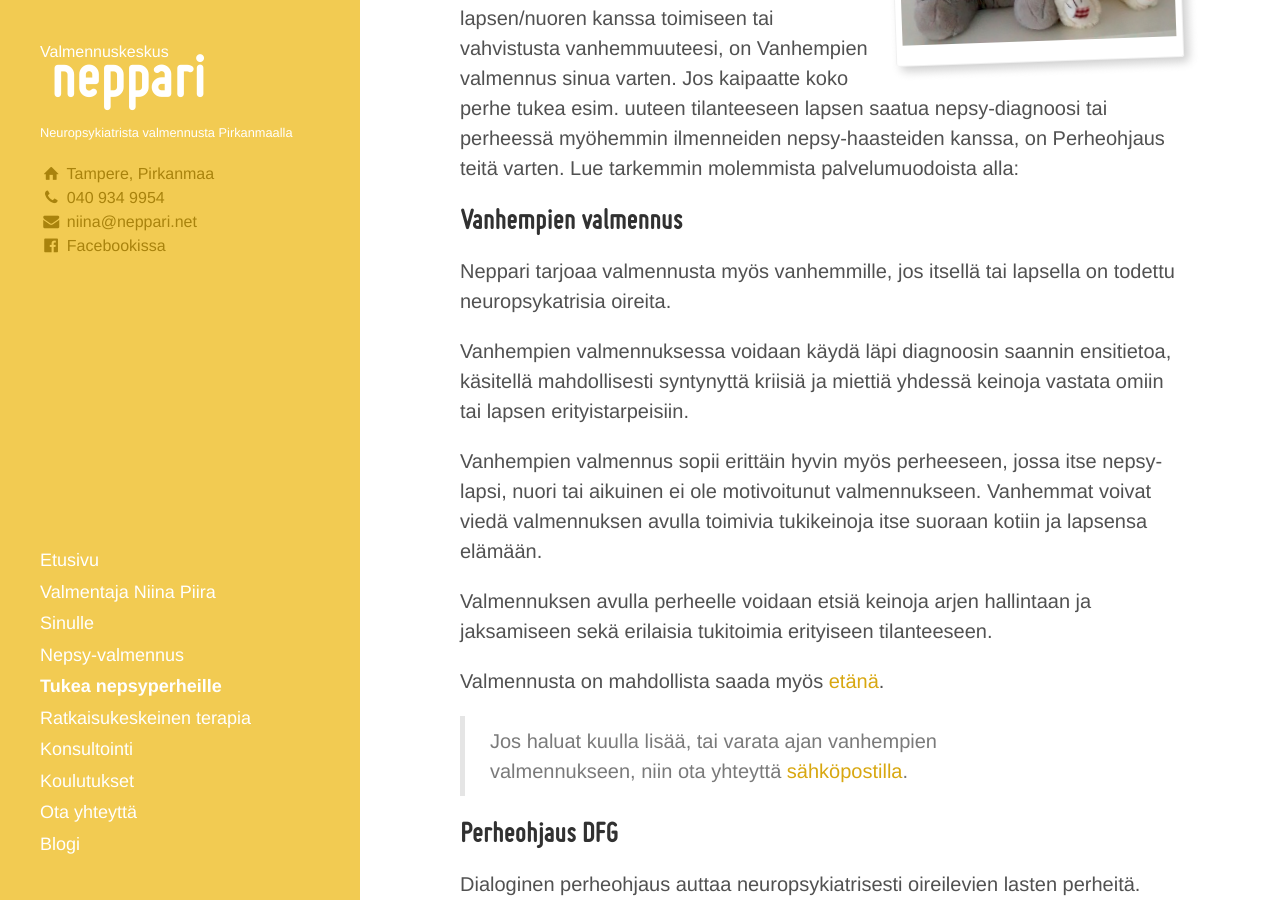
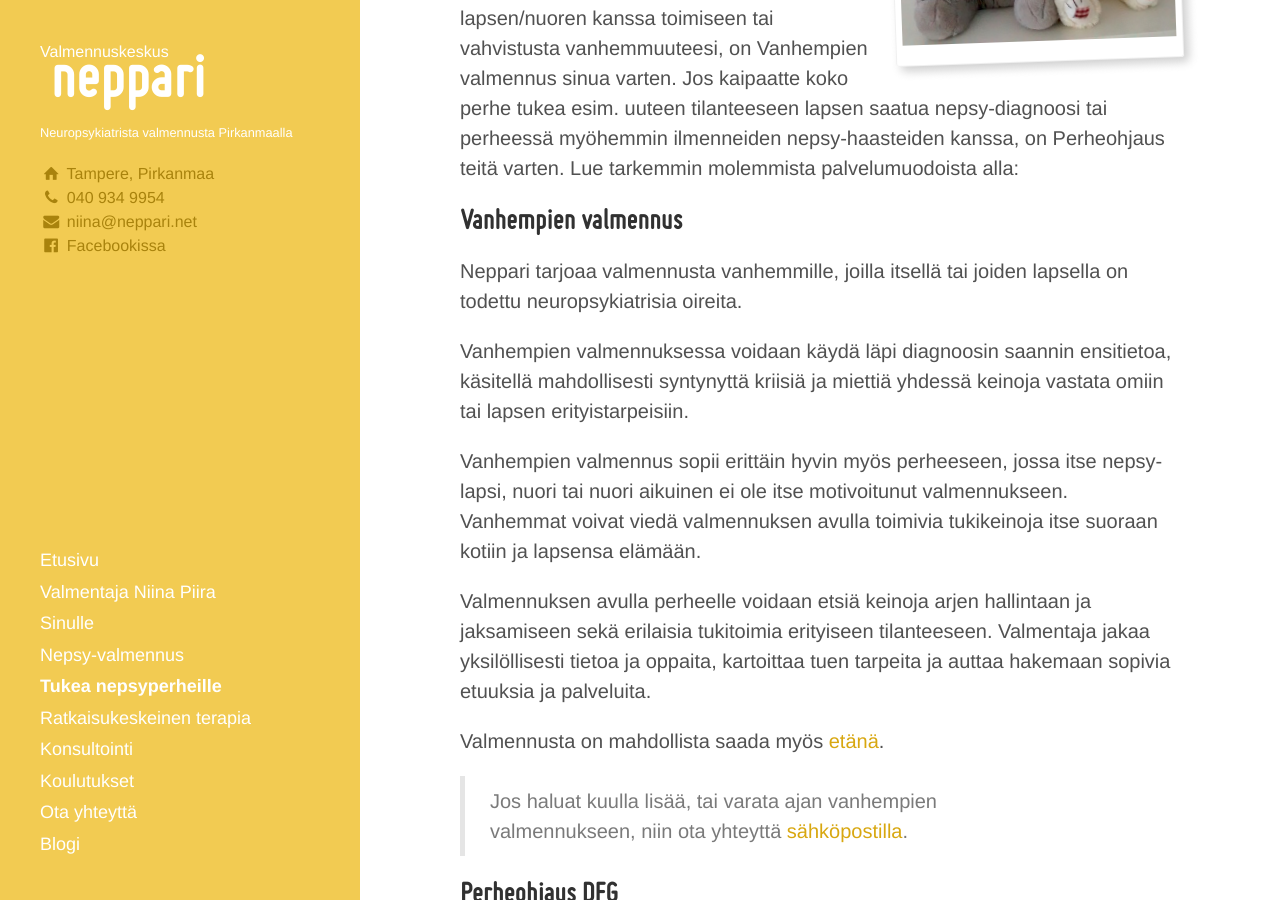
Before and after one commit to niinapiira/neppari.net, a Jekyll site: the page built from tukea-nepsyperheille.md, in a window 1280 px wide and 900 px high, scrolled down 241 px. Built offline with Jekyll 4.4.1, drawn with Linux system fonts in a browser that asks for light colours.

Commit message:
Update tukea-nepsyperheille.md

```diff
--- a/tukea-nepsyperheille.md
+++ b/tukea-nepsyperheille.md
@@ -12,13 +12,13 @@
 
 ## Vanhempien valmennus
 
-Neppari tarjoaa valmennusta myös vanhemmille, jos itsellä tai lapsella on todettu neuropsykatrisia oireita.
+Neppari tarjoaa valmennusta vanhemmille, joilla itsellä tai joiden lapsella on todettu neuropsykiatrisia oireita.
 
 Vanhempien valmennuksessa voidaan käydä läpi diagnoosin saannin ensitietoa, käsitellä mahdollisesti syntynyttä kriisiä ja miettiä yhdessä keinoja vastata omiin tai lapsen erityistarpeisiin.
 
-Vanhempien valmennus sopii erittäin hyvin myös perheeseen, jossa itse nepsy-lapsi, nuori tai aikuinen ei ole motivoitunut valmennukseen. Vanhemmat voivat viedä valmennuksen avulla toimivia tukikeinoja itse suoraan kotiin ja lapsensa elämään.
+Vanhempien valmennus sopii erittäin hyvin myös perheeseen, jossa itse nepsy-lapsi, nuori tai nuori aikuinen ei ole itse motivoitunut valmennukseen. Vanhemmat voivat viedä valmennuksen avulla toimivia tukikeinoja itse suoraan kotiin ja lapsensa elämään.
 
-Valmennuksen avulla perheelle voidaan etsiä keinoja arjen hallintaan ja jaksamiseen sekä erilaisia tukitoimia erityiseen tilanteeseen.
+Valmennuksen avulla perheelle voidaan etsiä keinoja arjen hallintaan ja jaksamiseen sekä erilaisia tukitoimia erityiseen tilanteeseen. Valmentaja jakaa yksilöllisesti tietoa ja oppaita, kartoittaa tuen tarpeita ja auttaa hakemaan sopivia etuuksia ja palveluita.
 
 Valmennusta on mahdollista saada myös [etänä](/etavalmennus).
 
```
